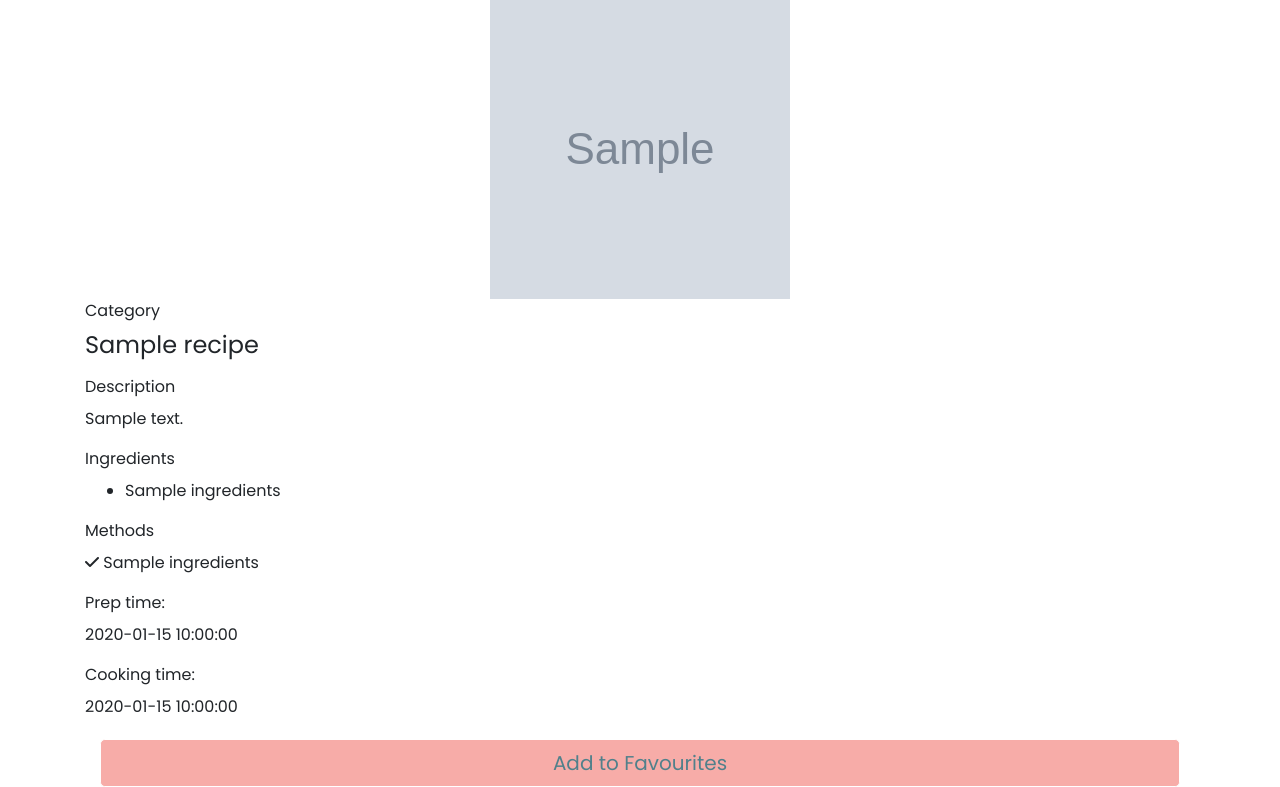
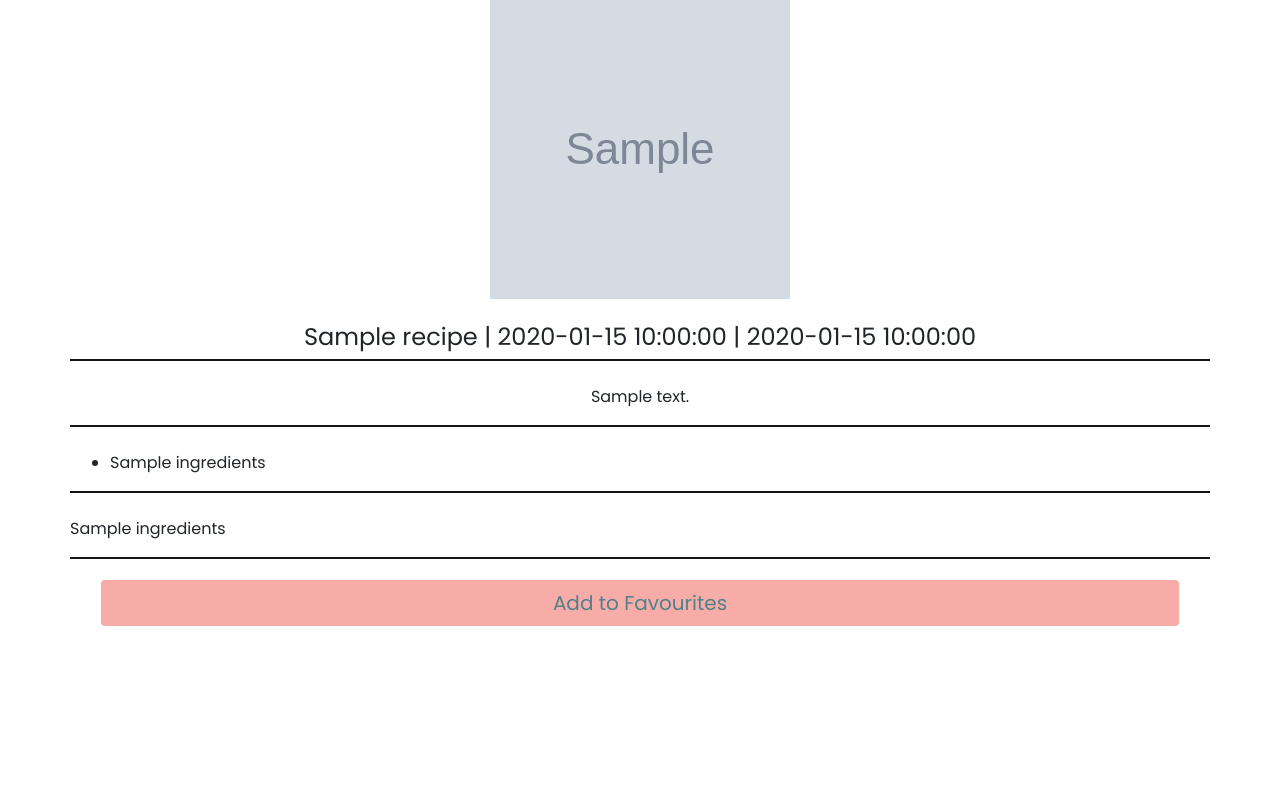
Before and after one commit to haleanana/our-recipe, a Flask app: template templates/showrecipe.html in a window 1280 px wide. Shown: the part 145-932 px from the top of the page. After the commit the page ends 771 px from the top, so only its background shows below. Run offline with Flask 2, Linux system fonts and the light colour scheme; the template is opened without the code that fills it: most values are stand-ins (such as "Sample title", 1, 10 or a date in 2020); grey boxes marked "Sample" are stand-in pictures; some libraries are stand-ins or nearby versions.

Commit message:
Worked further on updating showrecipe.html style

```diff
--- a/static/css/style.css
+++ b/static/css/style.css
@@ -103,3 +103,11 @@ a:hover{
     margin: 0 auto;
 
 }
+
+.text-center{
+    justify-content: center;
+}
+
+.border-black {
+    border-bottom: 2px solid rgb(19, 19, 19);
+}
--- a/templates/index.html
+++ b/templates/index.html
@@ -28,6 +28,7 @@
     </a>
   </div>
 </div>
+</div>
 <div class="container">
   <div class="row add-btn">
       <button type="button" class="btn btn-primary btn-lg">
--- a/templates/showrecipe.html
+++ b/templates/showrecipe.html
@@ -4,17 +4,16 @@
 <form method="POST" action="">
 	<div class="container">
 		<img src="{{recipe.url_image}}" alt="Recipe Image" class="recipe-img">
-			<div class="form-group">
-				<label for="exampleFormControlSelect1">Category</label>
-            <h4>{{recipe.category_name}}<h4>
+        <br>
+			<div class="row text-center border-black">
+            <h4 > {{recipe.category_name}} | {{recipe.prep_time}} | {{recipe.cooking_time}} </h4>
 			</div>
-			<div class="form-group">
-				<label for="recipe_description">Description</label>
-
+            <br>
+			<div class="row text-center border-black">
             <p>{{recipe.recipe_description}}</p>
 			</div>
-			<div class="form-group">
-				<label for="ingredients">Ingredients</label>
+            <br>
+			<div class="row border-black">
 				<div>
 					<ul>
 						{% for ingredients in recipe.ingredients.splitlines()%}
@@ -25,13 +24,13 @@
 					</ul>
 				</div>
 			</div>
-			<div class="form-group">
-				<label for="ingredients">Methods</label>
+            <br>
+			<div class="row border-black">
 				{% for methods in recipe.methods.splitlines() %}
-				<p><i class="fas fa-check"></i> {{methods}}</p>
+				<p>{{methods}}</p>
 				{% endfor %}
 			</div>
-			<div class="form-group">
+			<!---<div class="form-group">
 				<label for="prep_time">Prep time:</label>
                 <p>{{recipe.prep_time}}</p>
 
@@ -39,7 +38,7 @@
 				<div class="form-group">
 					<label for="cooking_time">Cooking time: </label>
 					<p>{{recipe.cooking_time}}</p>
-    </div>
+    </div>--->
 					<div class="container">
 						<button type="submit" id="fave-btn" class="btn btn-primary btn-lg btn-block">
       Add to Favourites
```
